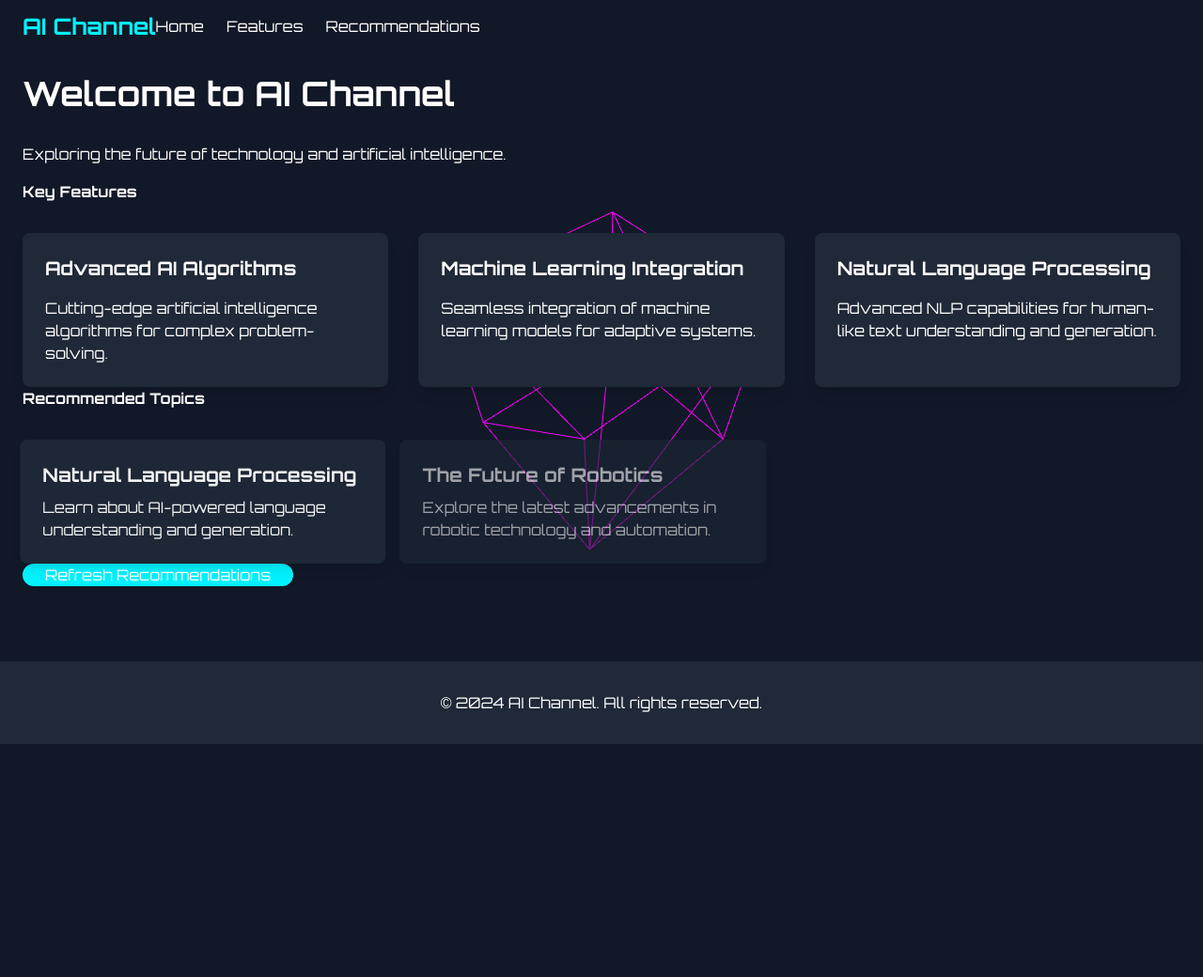
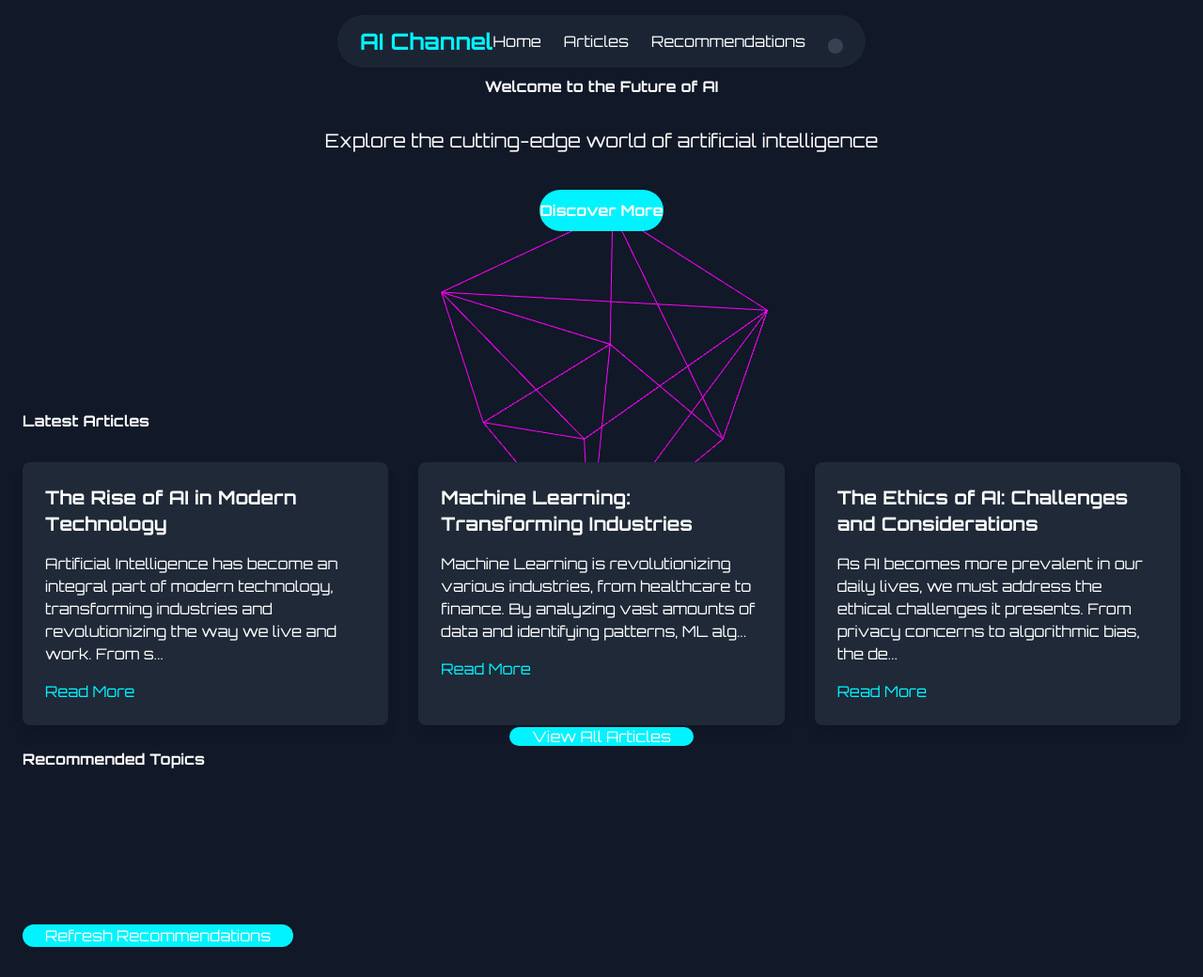
Before and after one commit to raulisai/Neobyte, a Flask app: page / in a window 1280 px wide. Shown: the top 1040 px of the page at 94% size. Before the commit the page ends 792 px from the top, so only its background shows below. Run offline with Flask 3, Linux system fonts and the light colour scheme; some libraries are stand-ins or nearby versions.

Commit message:
Agent query: Please verify that the website is loading correctly without any white screen issues. Check if all sections (navbar, hero, articles, recommendations) are visible and functioning properly. Also, confirm if the 3D cube and AI robot image are present.

```diff
--- a/main.py
+++ b/main.py
@@ -1,4 +1,4 @@
-from flask import Flask, render_template, jsonify, send_from_directory
+from flask import Flask, render_template, jsonify, send_from_directory, abort
 import random
 import os
 
@@ -13,9 +13,33 @@
     {"title": "AI Ethics", "description": "Explore the ethical considerations surrounding artificial intelligence."}
 ]
 
+articles = [
+    {
+        "id": 1,
+        "title": "The Rise of AI in Modern Technology",
+        "content": "Artificial Intelligence has become an integral part of modern technology, transforming industries and revolutionizing the way we live and work. From smart assistants to self-driving cars, AI is pushing the boundaries of what's possible and opening up new frontiers in innovation.",
+        "author": "John Doe",
+        "date": "2024-09-20"
+    },
+    {
+        "id": 2,
+        "title": "Machine Learning: Transforming Industries",
+        "content": "Machine Learning is revolutionizing various industries, from healthcare to finance. By analyzing vast amounts of data and identifying patterns, ML algorithms are helping businesses make more informed decisions, predict trends, and automate complex processes.",
+        "author": "Jane Smith",
+        "date": "2024-09-22"
+    },
+    {
+        "id": 3,
+        "title": "The Ethics of AI: Challenges and Considerations",
+        "content": "As AI becomes more prevalent in our daily lives, we must address the ethical challenges it presents. From privacy concerns to algorithmic bias, the development and deployment of AI systems raise important questions about fairness, transparency, and accountability.",
+        "author": "Alex Johnson",
+        "date": "2024-09-24"
+    }
+]
+
 @app.route("/")
 def index():
-    return render_template("index.html")
+    return render_template("index.html", articles=articles[:3])
 
 @app.route("/api/recommendations")
 def get_recommendations():
@@ -26,6 +50,18 @@
 def serve_node_modules(filename):
     return send_from_directory(os.path.join(app.root_path, 'node_modules'), filename)
 
+@app.route('/articles')
+def articles_page():
+    return render_template("articles.html", articles=articles)
+
+@app.route('/article/<int:article_id>')
+def article_detail(article_id):
+    article = next((article for article in articles if article['id'] == article_id), None)
+    if article:
+        return render_template("article_detail.html", article=article)
+    else:
+        abort(404)
+
 @app.route('/static/css/tailwind.output.css')
 def serve_tailwind_css():
     return send_from_directory(os.path.join(app.root_path, 'static', 'css'), 'tailwind.output.css')
--- a/templates/article_detail.html
+++ b/templates/article_detail.html
@@ -5,7 +5,7 @@
     <meta name="viewport" content="width=device-width, initial-scale=1.0">
     <title>{{ article.title }} - AI Channel</title>
     <link href="https://fonts.googleapis.com/css2?family=Orbitron:wght@400;700&display=swap" rel="stylesheet">
-    <script src="https://cdn.tailwindcss.com"></script>
+    <link rel="stylesheet" href="{{ url_for('static', filename='css/tailwind.output.css') }}">
     <link rel="stylesheet" href="{{ url_for('static', filename='css/styles.css') }}">
 </head>
 <body class="bg-gray-900 text-white font-orbitron">
@@ -40,7 +40,7 @@
         </article>
     </main>
 
-    <footer class="bg-gray-900 py-8">
+    <footer class="bg-gray-800 py-8">
         <div class="container mx-auto px-6 text-center">
             <p>&copy; 2024 AI Channel. All rights reserved.</p>
         </div>
--- a/templates/articles.html
+++ b/templates/articles.html
@@ -5,7 +5,7 @@
     <meta name="viewport" content="width=device-width, initial-scale=1.0">
     <title>AI Channel - Articles</title>
     <link href="https://fonts.googleapis.com/css2?family=Orbitron:wght@400;700&display=swap" rel="stylesheet">
-    <script src="https://cdn.tailwindcss.com"></script>
+    <link rel="stylesheet" href="{{ url_for('static', filename='css/tailwind.output.css') }}">
     <link rel="stylesheet" href="{{ url_for('static', filename='css/styles.css') }}">
 </head>
 <body class="bg-gray-900 text-white font-orbitron">
@@ -43,7 +43,7 @@
         </div>
     </main>
 
-    <footer class="bg-gray-900 py-8">
+    <footer class="bg-gray-800 py-8">
         <div class="container mx-auto px-6 text-center">
             <p>&copy; 2024 AI Channel. All rights reserved.</p>
         </div>
--- a/templates/index.html
+++ b/templates/index.html
@@ -11,41 +11,53 @@
     <script src="https://cdnjs.cloudflare.com/ajax/libs/gsap/3.11.4/ScrollTrigger.min.js"></script>
 </head>
 <body class="bg-gray-900 text-white font-orbitron">
-    <nav id="navbar" class="fixed top-0 left-0 w-full z-50">
-        <div class="container mx-auto px-6 py-3">
+    <nav id="navbar" class="fixed top-4 left-1/2 transform -translate-x-1/2 z-50 transition-all duration-300">
+        <div class="container mx-auto px-6 py-3 bg-gray-800 bg-opacity-80 rounded-full">
             <div class="flex justify-between items-center">
                 <a href="#" class="text-2xl font-bold text-neon-blue">AI Channel</a>
-                <ul class="flex space-x-6">
+                <ul class="flex space-x-6 items-center">
                     <li><a href="#" class="hover:text-neon-blue transition-colors">Home</a></li>
-                    <li><a href="#features" class="hover:text-neon-blue transition-colors">Features</a></li>
+                    <li><a href="#articles" class="hover:text-neon-blue transition-colors">Articles</a></li>
                     <li><a href="#recommendations" class="hover:text-neon-blue transition-colors">Recommendations</a></li>
+                    <li>
+                        <button id="theme-toggle" class="p-2 rounded-full bg-gray-700 dark:bg-gray-200">
+                            <svg id="theme-toggle-dark-icon" class="w-5 h-5 hidden" fill="currentColor" viewBox="0 0 20 20" xmlns="http://www.w3.org/2000/svg"><path d="M17.293 13.293A8 8 0 016.707 2.707a8.001 8.001 0 1010.586 10.586z"></path></svg>
+                            <svg id="theme-toggle-light-icon" class="w-5 h-5 hidden" fill="currentColor" viewBox="0 0 20 20" xmlns="http://www.w3.org/2000/svg"><path d="M10 2a1 1 0 011 1v1a1 1 0 11-2 0V3a1 1 0 011-1zm4 8a4 4 0 11-8 0 4 4 0 018 0zm-.464 4.95l.707.707a1 1 0 001.414-1.414l-.707-.707a1 1 0 00-1.414 1.414zm2.12-10.607a1 1 0 010 1.414l-.706.707a1 1 0 11-1.414-1.414l.707-.707a1 1 0 011.414 0zM17 11a1 1 0 100-2h-1a1 1 0 100 2h1zm-7 4a1 1 0 011 1v1a1 1 0 11-2 0v-1a1 1 0 011-1zM5.05 6.464A1 1 0 106.465 5.05l-.708-.707a1 1 0 00-1.414 1.414l.707.707zm1.414 8.486l-.707.707a1 1 0 01-1.414-1.414l.707-.707a1 1 0 011.414 1.414zM4 11a1 1 0 100-2H3a1 1 0 000 2h1z" fill-rule="evenodd" clip-rule="evenodd"></path></svg>
+                        </button>
+                    </li>
                 </ul>
             </div>
         </div>
     </nav>
 
     <main class="container mx-auto px-6 py-20">
-        <section id="hero" class="mb-20">
-            <h1 class="text-4xl font-bold mb-8">Welcome to AI Channel</h1>
-            <p class="mb-4">Exploring the future of technology and artificial intelligence.</p>
-            <div id="three-container"></div>
+        <section id="hero" class="mb-20 relative">
+            <div class="container mx-auto px-6 text-center relative z-10">
+                <h1 class="text-5xl md:text-7xl font-bold mb-8">Welcome to the Future of AI</h1>
+                <p class="text-xl md:text-2xl mb-12">Explore the cutting-edge world of artificial intelligence</p>
+                <a href="#articles" class="bg-neon-blue text-white px-8 py-3 rounded-full text-lg font-semibold hover:bg-neon-green transition-colors duration-300 animate-pulse">
+                    Discover More
+                </a>
+            </div>
+            <div id="ai-robot" class="absolute bottom-0 left-1/2 transform -translate-x-1/2">
+                <img src="{{ url_for('static', filename='images/ai_robot.svg') }}" alt="AI Robot" class="w-64 h-64">
+            </div>
+            <div id="three-container" class="absolute top-0 left-0 w-full h-full pointer-events-none"></div>
         </section>
 
-        <section id="features" class="mb-20">
-            <h2 class="text-3xl font-bold mb-8">Key Features</h2>
+        <section id="articles" class="mb-20">
+            <h2 class="text-3xl font-bold mb-8">Latest Articles</h2>
             <div class="grid grid-cols-1 md:grid-cols-2 lg:grid-cols-3 gap-8">
-                <div class="feature-card bg-gray-800 p-6 rounded-lg shadow-lg">
-                    <h3 class="text-xl font-semibold mb-4">Advanced AI Algorithms</h3>
-                    <p>Cutting-edge artificial intelligence algorithms for complex problem-solving.</p>
+                {% for article in articles %}
+                <div class="article-card bg-gray-800 p-6 rounded-lg shadow-lg">
+                    <h3 class="text-xl font-semibold mb-4">{{ article.title }}</h3>
+                    <p class="mb-4">{{ article.content[:150] }}...</p>
+                    <a href="{{ url_for('article_detail', article_id=article.id) }}" class="text-neon-blue hover:text-neon-green transition-colors">Read More</a>
                 </div>
-                <div class="feature-card bg-gray-800 p-6 rounded-lg shadow-lg">
-                    <h3 class="text-xl font-semibold mb-4">Machine Learning Integration</h3>
-                    <p>Seamless integration of machine learning models for adaptive systems.</p>
-                </div>
-                <div class="feature-card bg-gray-800 p-6 rounded-lg shadow-lg">
-                    <h3 class="text-xl font-semibold mb-4">Natural Language Processing</h3>
-                    <p>Advanced NLP capabilities for human-like text understanding and generation.</p>
-                </div>
+                {% endfor %}
+            </div>
+            <div class="text-center mt-8">
+                <a href="{{ url_for('articles_page') }}" class="bg-neon-blue text-white px-6 py-2 rounded-full hover:bg-neon-green transition-colors">View All Articles</a>
             </div>
         </section>
 
```
Also changed, not shown: Pasted--a-href-class-text-2xl-font-bold-text-neon-blue-AI-Channel-a--1727237905700.txt (added, +65 -0 lines).
